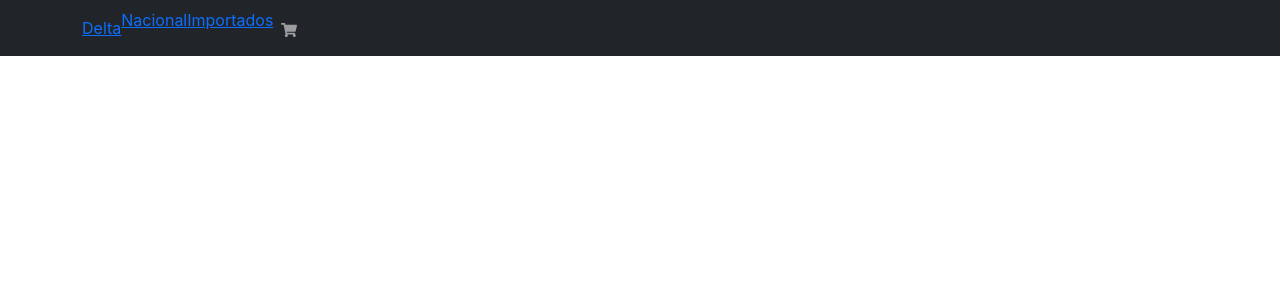
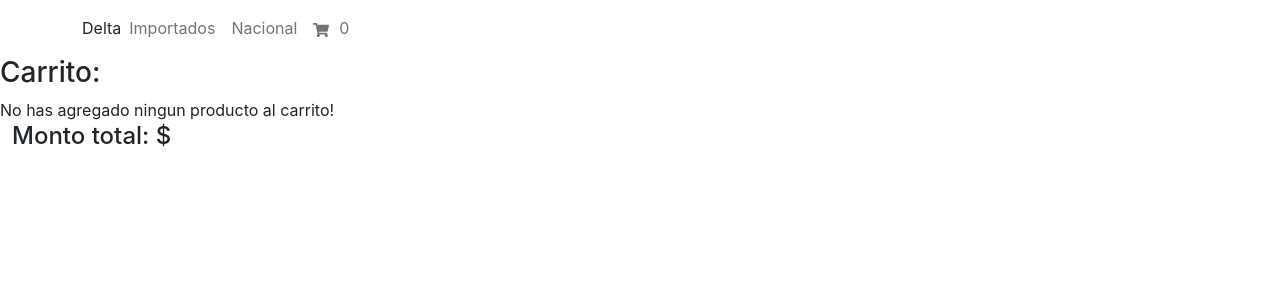
Before and after one commit to nicocordoba94/reactCH, a React (Create React App) app: page /cart in a window 1280 px wide. Shown: the top 300 px of the page. Built offline with nearby package versions, Linux system fonts and the light colour scheme; the HTML template or start-up script is replaced by a standard one.

Commit message:
Cart view

```diff
--- a/package.json
+++ b/package.json
@@ -7,6 +7,7 @@
     "@testing-library/react": "^13.3.0",
     "@testing-library/user-event": "^13.5.0",
     "bootstrap": "^5.2.0",
+    "firebase": "^9.9.2",
     "react": "^18.2.0",
     "react-bootstrap": "^2.4.0",
     "react-dom": "^18.2.0",
--- a/src/App.js
+++ b/src/App.js
@@ -1,11 +1,83 @@
-import React from "react";
+import React, { useEffect } from "react";
 import NavBar from "./components/NavBar/NavBar.js";
 import { BrowserRouter, Routes, Route} from "react-router-dom";
 import ItemDetailContainer from "./components/ItemDetailContainer";
 import ItemListContainer from "./components/ItemListContainer";
 import CartCustomContext from './components/CartContext';
+import Cart from "./components/Cart";
+
+
+import {getFirestore,collection,getDocs} from 'firebase/firestore'
+// Import the functions you need from the SDKs you need
+import { initializeApp } from "firebase/app";
+// TODO: Add SDKs for Firebase products that you want to use
+// https://firebase.google.com/docs/web/setup#available-libraries
+
+// Your web app's Firebase configuration
+const firebaseConfig = {
+  apiKey: "AIzaSyBoA5Rv6QMz2Igql7dnlT_Z-xWsM_0szhg",
+  authDomain: "codercurso-react-prueba.firebaseapp.com",
+  projectId: "codercurso-react-prueba",
+  storageBucket: "codercurso-react-prueba.appspot.com",
+  messagingSenderId: "731065917198",
+  appId: "1:731065917198:web:5e9d44388fbdbc84e2415f"
+};
+
+
+
 
 function App() {
+  return (
+    <div className="App">
+      <CartCustomContext>
+            <BrowserRouter>
+              <NavBar />
+                <Routes>
+                  <Route path="/" element={<ItemListContainer />}></Route>
+                  <Route
+                        path="/category/:id"
+                        element={<ItemListContainer />}
+                  ></Route>
+                  <Route
+                        path="/item/:id"
+                        element={<ItemDetailContainer/>}
+                  ></Route>
+                  <Route path="/cart" element={<Cart />}></Route>
+                </Routes>
+            </BrowserRouter>
+    </CartCustomContext>
+    </div>
+    );
+}
+
+export default App;
+
+/*function App() {
+
+  useEffect(()=>{
+    // Initialize Firebase
+    const app = initializeApp(firebaseConfig);
+    //Selecciona la base de datos de Firestore
+    const db = getFirestore(app);
+    //
+    const colRef = collection(db,'productos');
+
+    getDocs(colRef).then((snapshot)=>{
+      console.log('>> snapshot.docs',snapshot.docs)
+
+      const productosConFormato = snapshot.docs.map((rawDoc) =>{
+          return{
+            id: rawDoc.id,
+            ...rawDoc.data()
+          }
+      });
+
+
+    }, (error)=>{
+      console.log('>> Error al traer la info')
+    });
+  },[]);
+
   return (
     <div className="App">
       <CartCustomContext>
@@ -28,4 +100,4 @@ function App() {
     );
 }
 
-export default App;
+export default App;*/
--- a/src/components/Cart/index.js
+++ b/src/components/Cart/index.js
@@ -1,21 +1,38 @@
-import React, { useContext } from 'react';
-import { CartContext } from '../../context/CartContext';
+import React from "react";
+import { useCartContext } from "../CartContext";
+import CartItem from "../CartItem";
+
 
 export default function Cart() {
+  const { cartData, precioFinal,finalizarCompra, eliminarTodo } = useCartContext();
 
-  const  { cartData } = useContext(CartContext);
-
-  console.log('>> cartData: ', cartData);
 
   return (
-    <div className='cart'>
-        Aca podemos ver la info del Carrito!
-        {
-          cartData.map((item) => {
-            return <div key={item.id}>{`ID: ${item.id} - Cantidad: ${item.quantity}`}</div>
-          })
-
-        }
+    <div className="d-flex row justify-content-evenly">
+      <h3>Carrito:</h3>
+      <div className="card-group">
+        {cartData.length > 0
+          ? cartData.map((item) => {
+              return (
+                <CartItem
+                  key={item.id}
+                  id={item.id}
+                  quantity={item.quantity}
+                  nombre={item.nombre}
+                  imagen={item.imagen}
+                  precio={item.precio}
+                />
+              );
+            })
+          : "No has agregado ningun producto al carrito!"}
+      </div>
+      <div className="d-flex row justify-content-evenly">
+        <h4 className="cartTotal">Monto total: ${precioFinal()}</h4>
+        <div>
+        <div> { eliminarTodo() } </div>
+        <div> {finalizarCompra()} </div>
+        </div>
+      </div>
     </div>
-  )
+  );
 }
--- a/src/components/CartContext/index.js
+++ b/src/components/CartContext/index.js
@@ -1,17 +1,87 @@
-import React, { useState } from "react";
+import React, { useContext, useState } from "react";
+import { Button } from "react-bootstrap";
 
-export const CartContext = React.createContext([]);
+const CartContext = React.createContext([]);
+export const useCartContext = () => useContext(CartContext);
 
 export default function CartCustomContext({ children }) {
-    const [cart, setCart] = useState([]);
+  const [cart, setCart] = useState([]);
 
-    const addCartItem = (id) => {
-        const listaActualizada = [...cart, id];
-        setCart(listaActualizada);
-        console.log('>> elementos del carrito actualmente: ', listaActualizada);
-    }
+  const addCartItem = (item) => {
+    const listaActualizada = cart.find(
+      (itemEnCarrito) => itemEnCarrito.id === item.id
+    )
+      ? cart.map((itemEnCarrito) => {
+          if (itemEnCarrito.id === item.id) {
+            return {
+              ...itemEnCarrito,
+              quantity: itemEnCarrito.quantity + item.quantity,
+            };
+          }
+          return itemEnCarrito;
+        })
+      : [...cart, item];
+    setCart(listaActualizada);
+  };
 
-    return (<CartContext.Provider value={ { addCartItem, cartData: cart } }>
-        {children}
-    </CartContext.Provider>);
+  //funcion de vaciar carrito
+  const eliminarTodo = () => {
+    return cart.length >= 1 ? (
+        <Button onClick={LimpiarCart} className="btn btn-warning w-100">
+          Vaciar carrito
+        </Button>
+      ) : (
+        " "
+      );
+    };
+
+  //funcion de vaciar carrito
+  const LimpiarCart = () => {
+    return setCart([]);
+  };
+
+  //Funcion de quitar producto
+  const eliminarProducto = (id) =>
+    setCart(cart.filter((producto) => producto.id !== id));
+
+  //Funcion de precio final
+  const precioFinal = () => {
+    return cart.length >= 1 ? (cart.reduce((prev, item) => prev + item.quantity * item.precio, 0)) : (
+        " "
+      );;
+  };
+
+  //Funcion total de productos
+  const totalProductos = () => {
+    return cart.reduce((prev, act) => prev + act.cantidad, 0);
+  };
+
+  //Funcion finalizar compra
+  const finalizarCompra = () => {
+    return cart.length >= 1 ? (
+      <Button onClick={LimpiarCart} className="btn btn-success w-100">
+        Finalizar Compra
+      </Button>
+    ) : (
+      " "
+    );
+  };
+
+  return (
+    <CartContext.Provider
+      value={{
+        addCartItem,
+        cartData: cart,
+        eliminarTodo,
+        LimpiarCart,
+        eliminarProducto,
+        precioFinal,
+        cart,
+        totalProductos,
+        finalizarCompra,
+      }}
+    >
+      {children}
+    </CartContext.Provider>
+  );
 }
--- /dev/null
+++ b/src/components/CartItem/index.js
@@ -0,0 +1,33 @@
+import React, { memo } from 'react'
+import Card from "react-bootstrap/Card";
+import { useCartContext } from '../CartContext';
+import Button from 'react-bootstrap/Button'
+
+const CartItem = ({ id, quantity, nombre, imagen, precio }) => {
+    const { eliminarProducto } = useCartContext();
+
+
+  return (
+    <div >
+        <Card className="col-13 m-2 p-1">
+        <Card.Img
+            variant="top"
+            src={imagen}
+            className="img-fluid"
+        />
+        <Card.Body>
+            <Card.Title>
+                <h3>Cantidad: {quantity}</h3>
+                <h4>{nombre}</h4>
+            </Card.Title>
+            <Card.Text className="fw-bold fs-3">${precio}</Card.Text>
+            <Button variant="danger" onClick={() => eliminarProducto(id)}>Quitar Producto</Button>
+        </Card.Body>
+    </Card>
+    </div>
+  )
+}
+
+const CartItemMemo = memo(CartItem);
+
+export default CartItemMemo;
--- a/src/components/CartWidget/index.js
+++ b/src/components/CartWidget/index.js
@@ -1,9 +1,17 @@
 import React from "react";
 import { FaShoppingCart } from "react-icons/fa";
+import { useCartContext } from '../CartContext';
+import { Link } from 'react-router-dom';
+import Nav from 'react-bootstrap/Nav';
+
 
 export default function CartWidget () {
 
+  const { cartData } = useCartContext();
     return (
+        <Nav.Link as={Link} to={`/cart`} >
         <FaShoppingCart />
+        <span>{ cartData.length }</span>
+        </Nav.Link>
     );
 }
--- a/src/components/Item/index.js
+++ b/src/components/Item/index.js
@@ -5,7 +5,7 @@ import Card from "react-bootstrap/Card";
 
 export default function Item ({id, nombre, precio, category, stock, imagen, estilo}) {
     return(
-        <Card className="col-3 m-2 p-7">
+        <Card className="col-3 m-2 p-2">
         <Card.Img
             variant="top"
             src={imagen}
--- a/src/components/ItemDetail/index.js
+++ b/src/components/ItemDetail/index.js
@@ -1,8 +1,8 @@
-import React, { useContext, useState } from "react";
+import React, { useState } from "react";
 import Contador from '../Contador';
 import Card from "react-bootstrap/Card"
 import { Link } from 'react-router-dom';
-import { CartContext } from '../CartContext';
+import { useCartContext } from '../CartContext';
 
 export default function ItemDetail ({
   id,
@@ -14,10 +14,16 @@ export default function ItemDetail ({
   inicial
 }) {
 
-    const { addCartItem } = useContext(CartContext);
+  const { addCartItem } = useCartContext();
   const [productAddedToCard, setProductAddedToCard] = useState(false);
   const onAdd = (quantityToAdd) => {
-        addCartItem( { id, quantity: quantityToAdd } );
+      addCartItem( {
+        id,
+        nombre,
+        quantity: quantityToAdd,
+        imagen,
+        precio
+    } );
 
       console.log(
           ">> Evento recibido del ItemCount! - Cantidad agregada: ",
--- a/src/components/NavBar/NavBar.js
+++ b/src/components/NavBar/NavBar.js
@@ -4,18 +4,21 @@ import Container from 'react-bootstrap/Container';
 import Nav from 'react-bootstrap/Nav';
 import Navbar from 'react-bootstrap/Navbar';
 import CartWidget from '../CartWidget'
+//import './navbar.css'
 
 export default function NavBar() {
   return (
-    <Navbar className="navbar navbar-dark bg-dark"  expand="lg">
+
+    <Navbar className="navbar "  expand="lg">
       <Container>
-        <Link to={'/'}>Delta</Link>
+        <Nav.Link classname="logo-nav" as={Link} to={'/'}>Delta</Nav.Link>
         <Navbar.Toggle aria-controls="basic-navbar-nav" />
         <Navbar.Collapse id="basic-navbar-nav">
           <Nav className="me-auto">
-            <Link to={'/category/1'}>Nacional</Link>
-            <Link to={'/category/2'}>Importados</Link>
-            <Nav.Link to="#link"><CartWidget /></Nav.Link>
+
+            <Nav.Link as={Link} to={'/category/1'}>Importados</Nav.Link>
+            <Nav.Link as={Link} to={'/category/2'}>Nacional</Nav.Link>
+            <CartWidget />
           </Nav>
         </Navbar.Collapse>
       </Container>
--- a/src/components/Products/asyncmock.js
+++ b/src/components/Products/asyncmock.js
@@ -3,9 +3,10 @@ const PRODUCTS = [
         "id": 0,
         "nombre": "Notebook Gamer i3",
         "precio": 88000,
-        "category": "Importado",
+        "category": 2,
         "stock": 20,
-        "inicial": 1,
+        "inicial": 0,
+        "estilo": "Nacional",
         "imagen": "https://delta.com.ar/media/catalog/product/cache/03229c62aec18bc8968e7effca99b533/5/5/55083_800_2.jpg"
 
     },
@@ -13,18 +14,20 @@ const PRODUCTS = [
         "id": 1,
         "nombre": "Notebook Gamer i5",
         "precio": 99000,
-        "category": "Nacional",
+        "category": 2,
         "stock": 10,
         "inicial": 1,
+        "estilo": "Nacional",
         "imagen": "https://delta.com.ar/media/catalog/product/cache/03229c62aec18bc8968e7effca99b533/5/1/51614_800_1.jpg"
     },
     {
         "id": 2,
         "nombre": "Notebook Gamer i7",
         "precio": 109000,
-        "category": "Importado",
+        "category": 2,
         "stock": 16,
         "inicial": 2,
+        "estilo": "Nacional",
         "imagen": "https://delta.com.ar/media/catalog/product/cache/03229c62aec18bc8968e7effca99b533/i/d/ideapad_3_14itl6_ct1_01.png"
 
     },
@@ -32,9 +35,10 @@ const PRODUCTS = [
         "id": 3,
         "nombre": "Notebook Ryzen 5",
         "precio": 139990,
-        "category": "Importado",
+        "category": 1,
         "stock": 20,
         "inicial": 2,
+        "estilo": "Importados",
         "imagen": "https://delta.com.ar/media/catalog/product/cache/03229c62aec18bc8968e7effca99b533/3/a/3a8v8la-1_t1651684423.jpg"
 
     },
@@ -42,9 +46,10 @@ const PRODUCTS = [
         "id": 4,
         "nombre": "Notebook Ryzen 7",
         "precio": 179999,
-        "category": "Importado",
+        "category": 1,
         "stock": 5,
         "inicial": 1,
+        "estilo": "Importados",
         "imagen": "https://delta.com.ar/media/catalog/product/cache/03229c62aec18bc8968e7effca99b533/d/_/d_nq_np_2x_989992-mla47934600734_102021-f.jpg"
 
     },
@@ -52,9 +57,10 @@ const PRODUCTS = [
         "id": 5,
         "nombre": "Notebook Ryzen 3",
         "precio": 99999,
-        "category": "Importado",
+        "category": 1,
         "stock": 10,
         "inicial": 1,
+        "estilo": "Importados",
         "imagen": "https://delta.com.ar/media/catalog/product/cache/03229c62aec18bc8968e7effca99b533/s/1/s145-14iil.jpg"
 
     },
@@ -62,15 +68,16 @@ const PRODUCTS = [
         "id": 6,
         "nombre": "Notebook i5",
         "precio": 129990,
-        "category": "Nacional",
+        "category": 1,
         "stock": 5,
         "inicial": 1,
+        "estilo": "Importados",
         "imagen": "https://delta.com.ar/media/catalog/product/cache/dcfa4d7d2f407766967fe41942d9a0cc/5/1/51614_800_1.jpg"
 
     },
 ]
 
-const TESTING_DELAY = 3000;
+const TESTING_DELAY = 2000;
 
 export function getProductsByCategory (categoryId) {
     return new Promise((resolve, reject) => {
```
Also changed, not shown: src/components/ItemListContainer/index.js (+5 -10 lines), 1 other file (tests, documents, lock files or other folders). Lines whose indentation alone changed are shown as unchanged.
